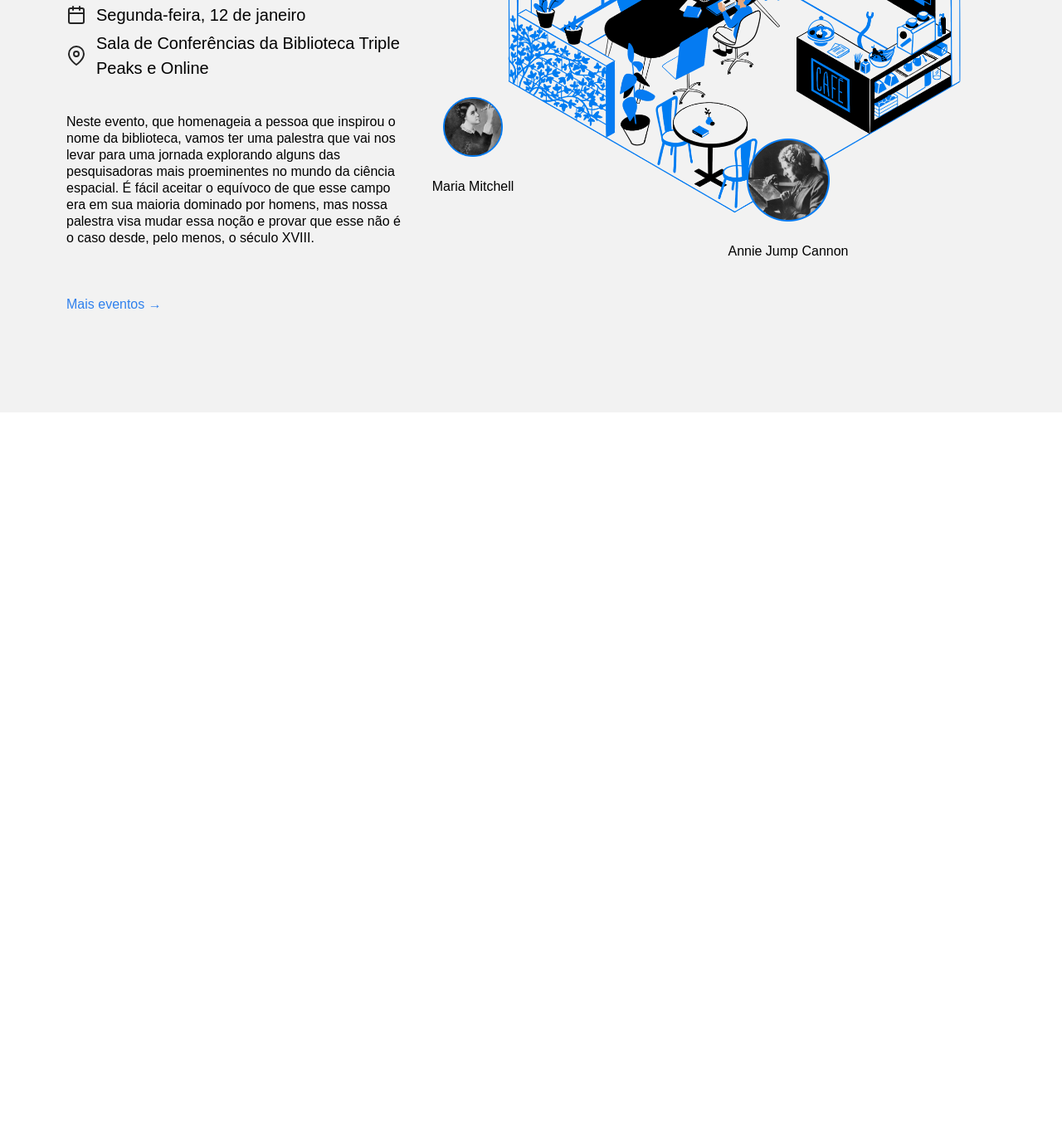
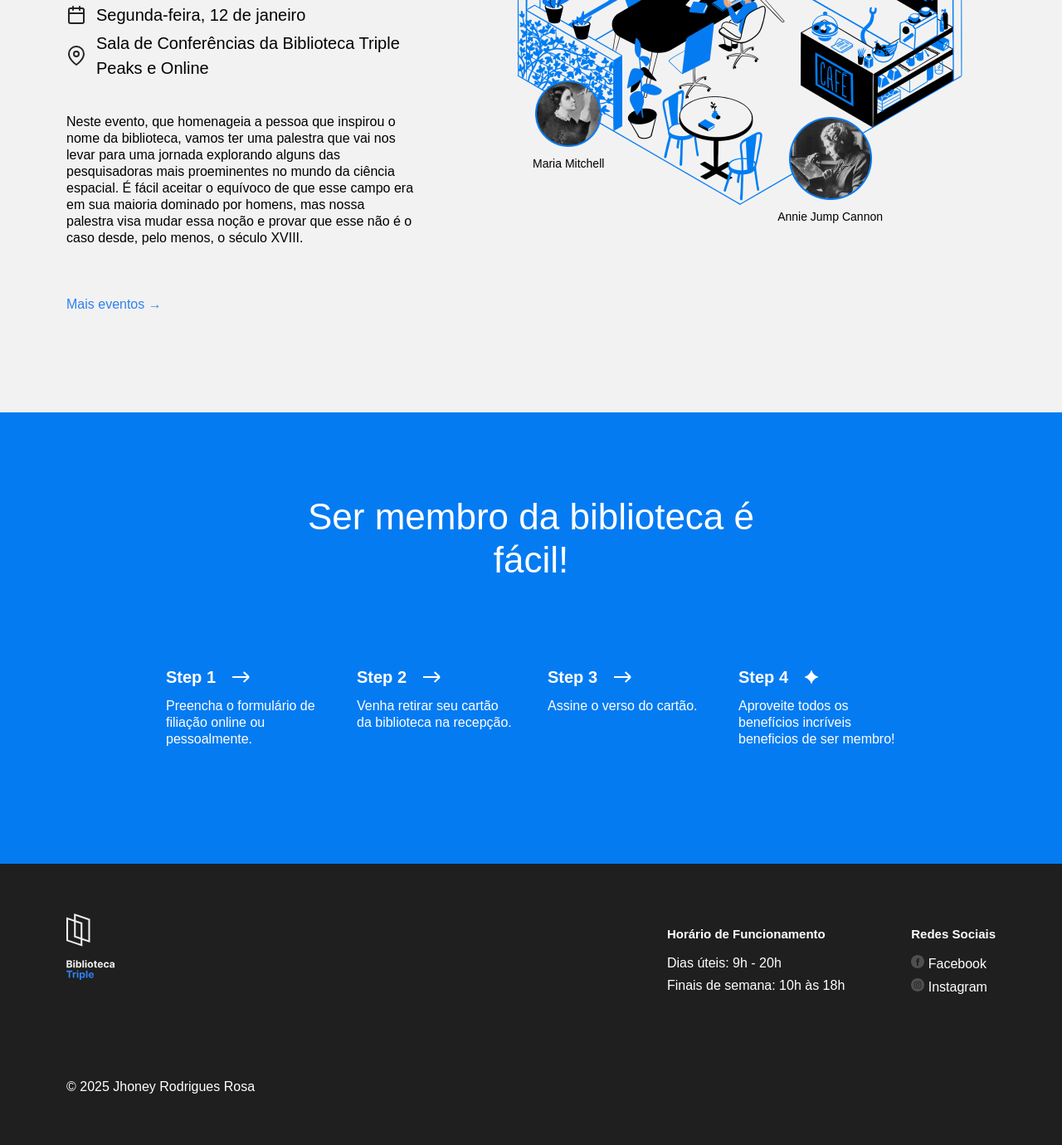
Before and after one commit to Jhoneyrrosa/web_project_library_pt, a plain HTML site: page index.html in a window 1280 px wide. Shown: the part 2493-3873 px from the top of the page at 83% size. Before the commit the page ends 2990 px from the top, so only its background shows below. Drawn offline with Linux system fonts and the light colour scheme.

Commit message:
Configuração final

```diff
--- a/index.html
+++ b/index.html
@@ -20,16 +20,16 @@
           />
           <ul class="nav__links">
             <li>
-              <a class="nav__link" href="#staff">Escolhas do leitor </a>
+              <a class="nav__link" href="#staff">Escolhas do leitor</a>
             </li>
             <li>
               <a class="nav__link" href="#events">Eventos</a>
             </li>
             <li>
-              <a class="nav__link">Seja um membro</a>
+              <a class="nav__link" href="#membro">Seja um membro</a>
             </li>
             <li>
-              <a class="nav__link">Contatos</a>
+              <a class="nav__link" href="#footer">Contatos</a>
             </li>
           </ul>
         </nav>
@@ -189,15 +189,16 @@
             </p>
             <a href="#" class="events__more">Mais eventos &rarr;</a>
           </div>
-          <div class="events_cover">
+
+          <div class="events__cover">
             <img
               class="events__image"
               src="./images/se_project_3_images/cafe.png"
               alt="Events cover"
             />
-          </div>
+
             <div class="person person_name_feynman">
-            <p class="person_caption">Joan Feynman</p>
+              <p class="person__caption">Joan Feynman</p>
               <img
                 class="person__image person__image_size_l"
                 src="./images/se_project_3_images/person_feynman.png "
@@ -206,7 +207,7 @@
             </div>
 
             <div class="person person_name_burbidge">
-            <p class="person_caption">Margaret Burbidge</p>
+              <p class="person__caption">Margaret Burbidge</p>
               <img
                 class="person__image person__image_size_m"
                 src="./images/se_project_3_images/person_burbidge.png "
@@ -220,7 +221,7 @@
                 src="./images/se_project_3_images/person_cannon.png"
                 alt="Annie Jump Cannon"
               />
-            <p class="person_caption">Annie Jump Cannon</p>
+              <p class="person__caption">Annie Jump Cannon</p>
             </div>
 
             <div class="person person_name_mitchell">
@@ -229,18 +230,128 @@
                 src="./images/se_project_3_images/person_mitchell.png"
                 alt="Maria Mitchell"
               />
-            <p class="person_caption">Maria Mitchell</p>
+              <p class="person__caption">Maria Mitchell</p>
             </div>
 
             <div class="person person_name_tarter">
-            <p class="person_caption">Jill Tarter</p>
+              <p class="person__caption">Jill Tarter</p>
               <img
                 class="person__image person__image_size_jt"
                 src="./images/se_project_3_images/person_tarter.png "
                 alt="Jill Tarter"
               />
             </div>
+          </div>
         </section>
+
+        <section class="membership" id="membro">
+          <h2 class="membership__title">Ser membro da biblioteca é fácil!</h2>
+          <ul class="membership__steps">
+            <li class="step">
+              <h3 class="step__title">
+                Step 1
+                <img
+                  src="./images/se_project_3_images/icon_step_forward.svg"
+                  alt="icon forward"
+                  class="step__icon"
+                />
+              </h3>
+              <p class="step__description">
+                Preencha o formulário de filiação online ou pessoalmente.
+              </p>
+            </li>
+            <li class="step">
+              <h3 class="step__title">
+                Step 2
+                <img
+                  src="./images/se_project_3_images/icon_step_forward.svg"
+                  alt="icon forward"
+                  class="step__icon"
+                />
+              </h3>
+              <p class="step__description">
+                Venha retirar seu cartão da biblioteca na recepção.
+              </p>
+            </li>
+            <li class="step">
+              <h3 class="step__title">
+                Step 3
+                <img
+                  src="./images/se_project_3_images/icon_step_forward.svg"
+                  alt="icon forward"
+                  class="step__icon"
+                />
+              </h3>
+              <p class="step__description">Assine o verso do cartão.</p>
+            </li>
+            <li class="step">
+              <h3 class="step__title">
+                Step 4
+                <img
+                  src="./images/se_project_3_images/icon_step_finish.svg"
+                  alt="icon finish"
+                  class="step__icon"
+                />
+              </h3>
+              <p class="step__description">
+                Aproveite todos os benefícios incríveis beneficios de ser
+                membro!
+              </p>
+            </li>
+          </ul>
+        </section>
+
+        <footer class="footer" id="footer">
+          <div class="footer__columns">
+            <img
+              class="footer__logo"
+              src="./images/se_project_3_images/logo_white.svg"
+            />
+
+            <div class="footer__column footer__column_content_hours">
+              <h3 class="footer__column-heading">Horário de Funcionamento</h3>
+              <ul class="footer__list">
+                <li class="footer__list-item">Dias úteis: 9h - 20h</li>
+                <li class="footer__list-item">Finais de semana: 10h às 18h</li>
+              </ul>
+            </div>
+            <div class="footer__column footer__column_content_social">
+              <h3 class="footer__column-heading">Redes Sociais</h3>
+              <ul class="footer__list">
+                <li class="footer__list-item">
+                  <img
+                    class="footer__social-icon"
+                    src="./images/se_project_3_images/facebook_white.svg"
+                    alt="icon-facebook"
+                  />
+                  <span class="facebook-text"></span>
+                  <a
+                    class="footer__column-link"
+                    href="https://facebook.com"
+                    target="_blank"
+                    >Facebook</a
+                  >
+                </li>
+
+                <li class="footer__list-item">
+                  <img
+                    class="footer__social-icon"
+                    src="./images/se_project_3_images/instagram_white.svg"
+                    alt="icon-instagran"
+                  />
+                  <span class="instagran-text"></span>
+                  <a
+                    class="footer__column-link"
+                    href="https://instagram.com"
+                    target="_blank"
+                    >Instagram</a
+                  >
+                </li>
+              </ul>
+            </div>
+          </div>
+          <div class="footer__copyright">© 2025 Jhoney Rodrigues Rosa</div>
+        </footer>
       </main>
     </div>
   </body>
--- a/styles/style.css
+++ b/styles/style.css
@@ -185,7 +185,7 @@
 }
 
 .events__content {
-  flex-basis: 800px;
+  flex-basis: 580px;
 }
 
 .events__heading {
@@ -238,7 +238,6 @@
 }
 
 .events__cover {
-  border: #5e6161 2px solid;
   flex-grow: 1;
   flex-shrink: 0;
   flex-basis: 780px;
@@ -260,32 +259,32 @@
 
 .person_name_feynman {
   position: absolute;
-  right: 380px;
-  bottom: -1610px;
+  left: 319px;
+  top: -30px;
 }
 
 .person_name_burbidge {
   position: absolute;
-  right: 168px;
-  top: 2230px;
+  right: 125px;
+  top: 96px;
 }
 
 .person_name_cannon {
   position: absolute;
-  right: 230px;
-  top: 2660px;
+  right: 216px;
+  bottom: 18px;
 }
 
 .person_name_mitchell {
   position: absolute;
-  right: 590px;
-  top: 2610px;
+  left: 142px;
+  bottom: 82px;
 }
 
 .person_name_tarter {
   position: absolute;
-  right: 595px;
-  top: 2200px;
+  left: 159px;
+  top: 79px;
 }
 
 .person__image {
@@ -293,7 +292,7 @@
 }
 
 .person__image_size_l {
-  width: 180px;
+  width: 140px;
 }
 
 .person__image_size_m {
@@ -301,19 +300,19 @@
 }
 
 .person__image_size_s {
-  width: 50%;
+  width: 100px;
 }
 
 .person__image_size_a {
-  width: 50%;
+  width: 100px;
 }
 
 .person__image_size_mm {
-  width: 30%;
+  width: 80px;
 }
 
 .person__image_size_jt {
-  width: 55%;
+  width: 100px;
 }
 
 .person__caption {
@@ -321,3 +320,101 @@
   font-size: 14px;
   margin: 0;
 }
+
+.membership {
+  padding: 100px 0 140px;
+  background-color: #057bf2;
+  color: #ffffff;
+}
+
+.membership__title {
+  max-width: 574px;
+  margin: 0 auto;
+  text-align: center;
+  font-size: 44px;
+  font-weight: 500;
+  line-height: 52px;
+}
+
+.membership__steps {
+  list-style-type: none;
+  padding: 0;
+  margin: 100px 200px 0;
+  gap: 40px;
+  display: flex;
+  justify-content: flex-end;
+}
+
+.step {
+  width: 220px;
+}
+
+.step__title {
+  margin: 0;
+  font-size: 20px;
+  line-height: 30px;
+  font-weight: 700;
+  display: flex;
+  align-items: center;
+}
+
+.step__icon {
+  margin-left: 20px;
+}
+
+.step__description {
+  margin: 10px 0 0;
+  width: 220;
+}
+
+.footer {
+  box-sizing: border-box;
+  background-color: #1f1f1f;
+  padding: 60px 80px;
+  color: #fff;
+}
+
+.footer__columns {
+  display: flex;
+}
+
+.footer__column_content_hours {
+  margin-left: auto;
+}
+.footer__column_content_social {
+  margin-left: 80px;
+}
+
+.footer__logo {
+  width: 58px;
+  height: 80px;
+}
+
+.footer__column-heading {
+  display: flex;
+  font-size: 15px;
+}
+
+.footer__list {
+  list-style-type: none;
+  padding: 0;
+  margin: 0;
+}
+
+.footer__list-item {
+  margin-top: 7px;
+}
+
+.footer__column-link {
+  color: white;
+  text-decoration: none;
+}
+
+.footer__social-icon {
+  color: #fff;
+}
+
+.footer__copyright {
+  color: #fff;
+  margin-top: 100px;
+}
```
Lines whose indentation alone changed are shown as unchanged.
